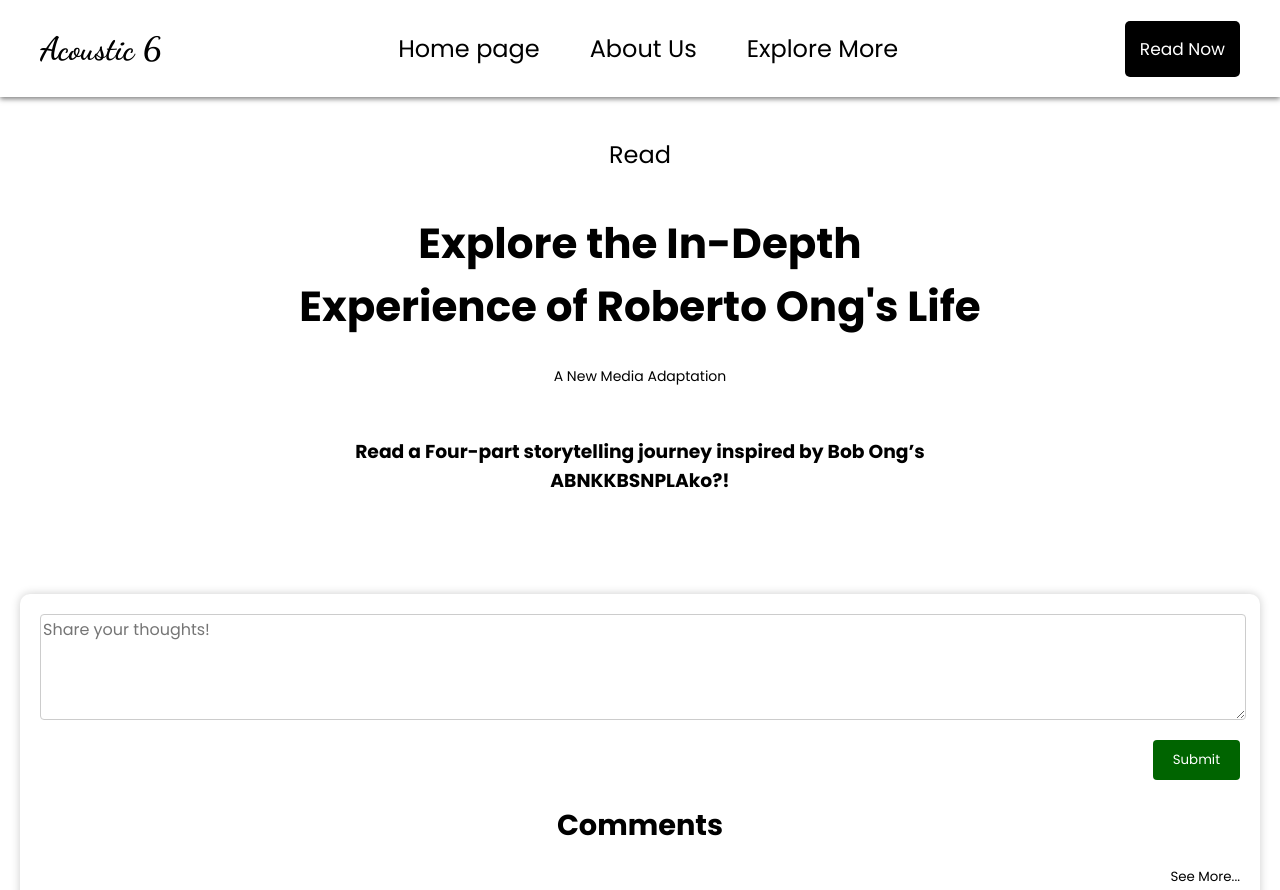
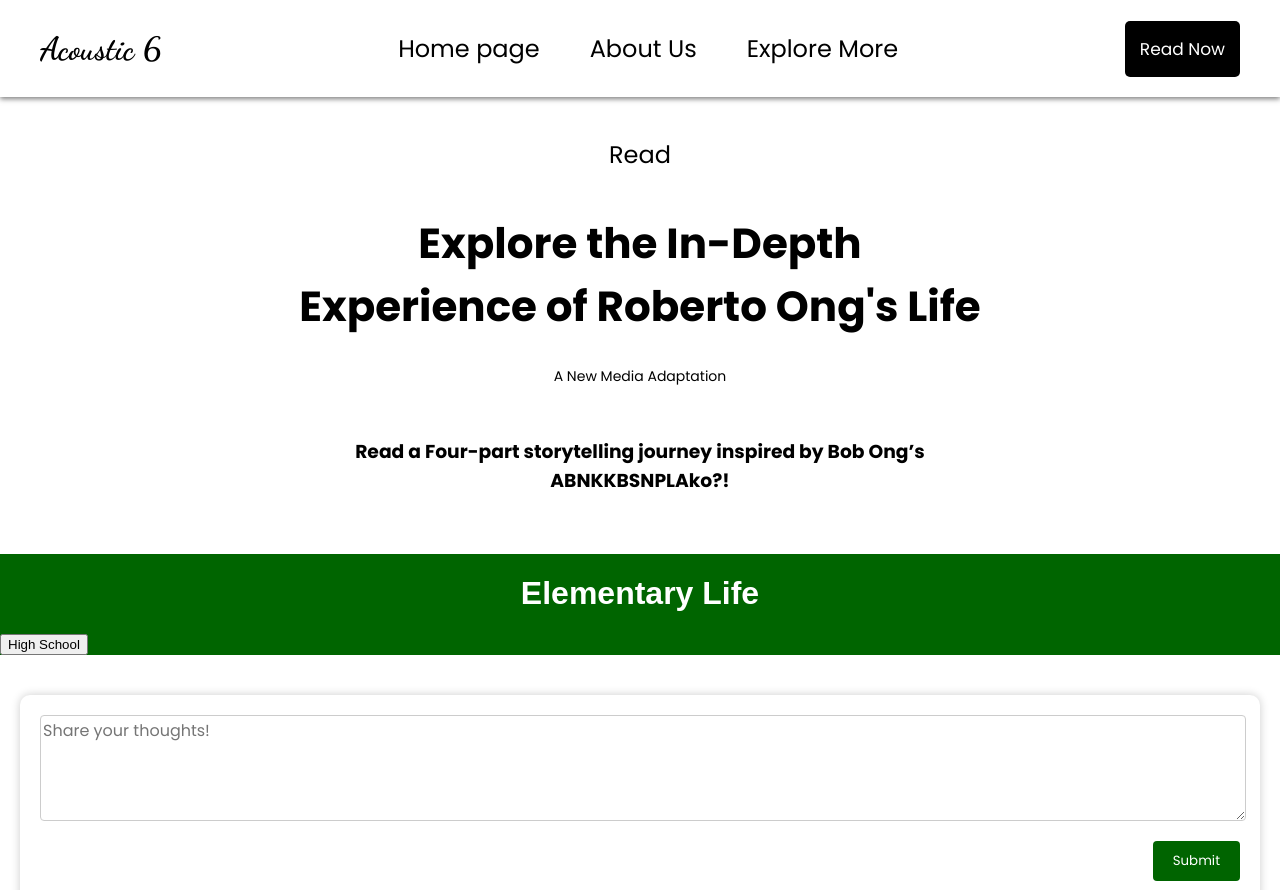
Before and after one commit to EJ2KDJ/theacousticSix, a website: page read.html in a window 1280 px wide. Shown: the top 890 px of the page. Drawn offline with Linux system fonts and the light colour scheme; no server answers; a web font is replaced by a local one.

Commit message:
dynamic button section feature

```diff
--- a/index.css
+++ b/index.css
@@ -525,10 +525,17 @@
     transition: opacity 0.5s ease-in-out;
 }
 
+.reading-section.active {
+    display: block;
+    opacity: 1;
+}
+
 .reading-section h1{
     font-family: 'Permanent Marker Regular', sans-serif;
     color: white;
 }
+
+
 
 /* Comment section*/
 
--- a/read.html
+++ b/read.html
@@ -10,6 +10,7 @@
     <link rel="preconnect" href="https://fonts.gstatic.com" crossorigin>
     <link href="https://fonts.googleapis.com/css2?family=Dancing+Script:wght@400..700&display=swap" rel="stylesheet">
     <link href="https://fonts.googleapis.com/css2?family=Poppins:wght@400;700&display=swap" rel="stylesheet">
+    <link href="https://fonts.googleapis.com/css2?family=Permanent+Marker+Regular:wght@400;700&display=swap" rel="stylesheet">
 </head>
 
 <body>
@@ -38,15 +39,20 @@
         </div>
 
         <div class="reading-section">
-            <h1>High School</h1>
+            <h1>High School Life</h1>
         </div>
 
         <div class="reading-section">
-            <h1>College</h1>
+            <h1>College Life</h1>
         </div>
 
         <div class="reading-section">
             <h1>Adulthood</h1>
+        </div>
+
+        <div class="reading-buttons">
+            <button id="prev" style="display: none;">Previous</button>
+            <button id="next">High School</button>
         </div>
     </div>
 
--- a/script.js
+++ b/script.js
@@ -74,4 +74,46 @@
     loadComments();
     document.getElementById("comment-form").addEventListener("submit", submitComment);
     document.getElementById("load-more").addEventListener("click", displayNextComments);
+
+    const sections = document.querySelectorAll(".reading-section");
+    const prevBtn = document.getElementById('prev');
+    const nextBtn = document.getElementById('next');
+
+    const sectionTitles = ["Elementary", "High School Life", "College Life", "Adulthood"];
+    let currentIndex = 0;
+
+    function updateButtons() {
+        prevBtn.style.display = currentIndex === 0 ? "none" : "block";
+        nextBtn.style.display = currentIndex === sectionTitles.length - 1 ? "none" : "block";
+
+        if (currentIndex > 0) {
+            prevBtn.textContent = sectionTitles[currentIndex - 1];
+        }
+        if (currentIndex < sectionTitles - 1) {
+            nextBtn.textContent = sectionTitles[currentIndex + 1];
+        }
+    }
+
+    function showSection(index) {
+        sections.forEach((section, i) => {
+            section.classList.toggle("active", i === index);
+        });
+        updateButtons();
+    }
+
+    nextBtn.addEventListener("click", () => {
+        if (currentIndex < sections.length - 1) {
+            currentIndex++;
+            showSection(currentIndex);
+        }
+    });
+
+    prevBtn.addEventListener("click", () => {
+        if (currentIndex > 0) {
+            currentIndex--;
+            showSection(currentIndex);
+        }
+    });
+
+    showSection(currentIndex);
 });
```
